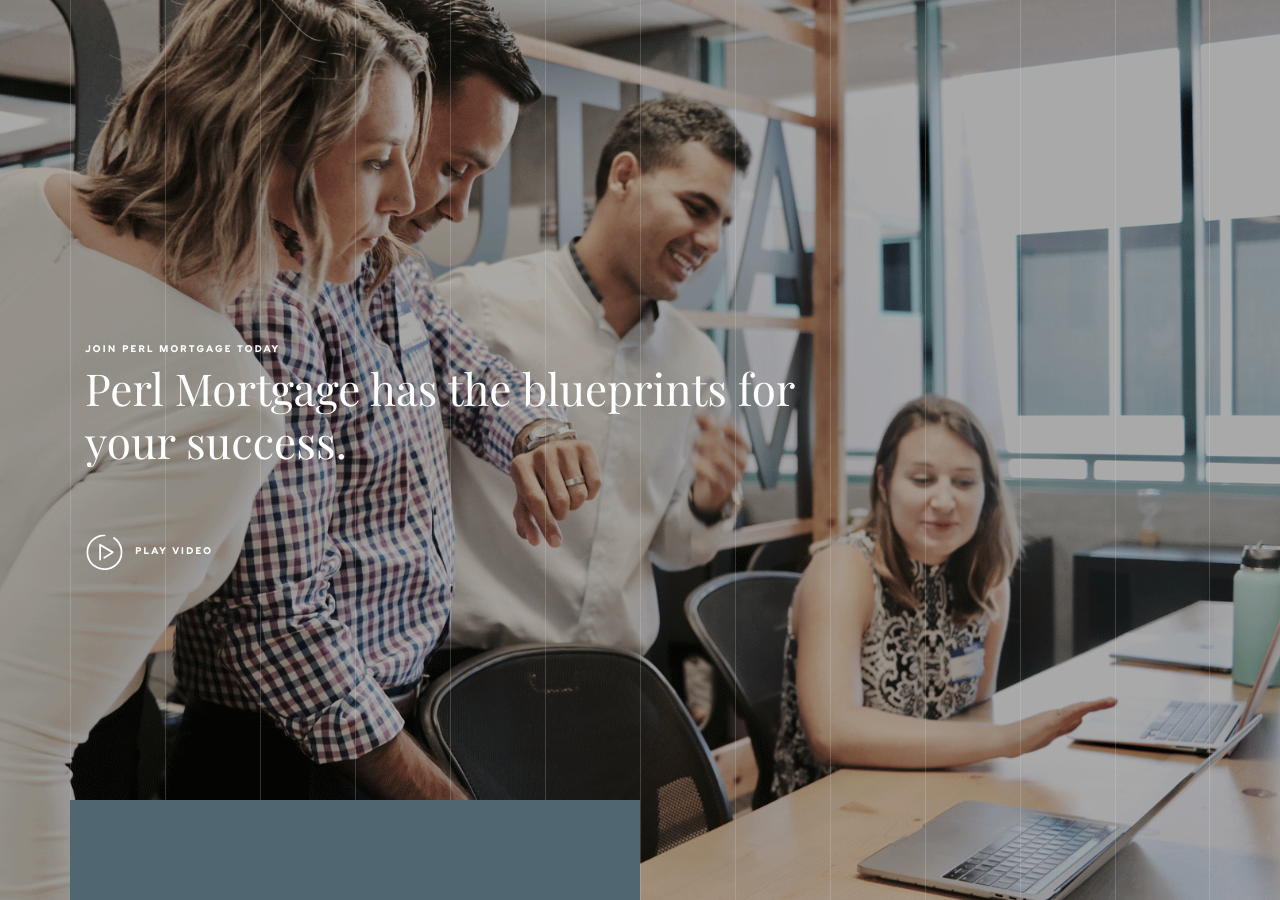
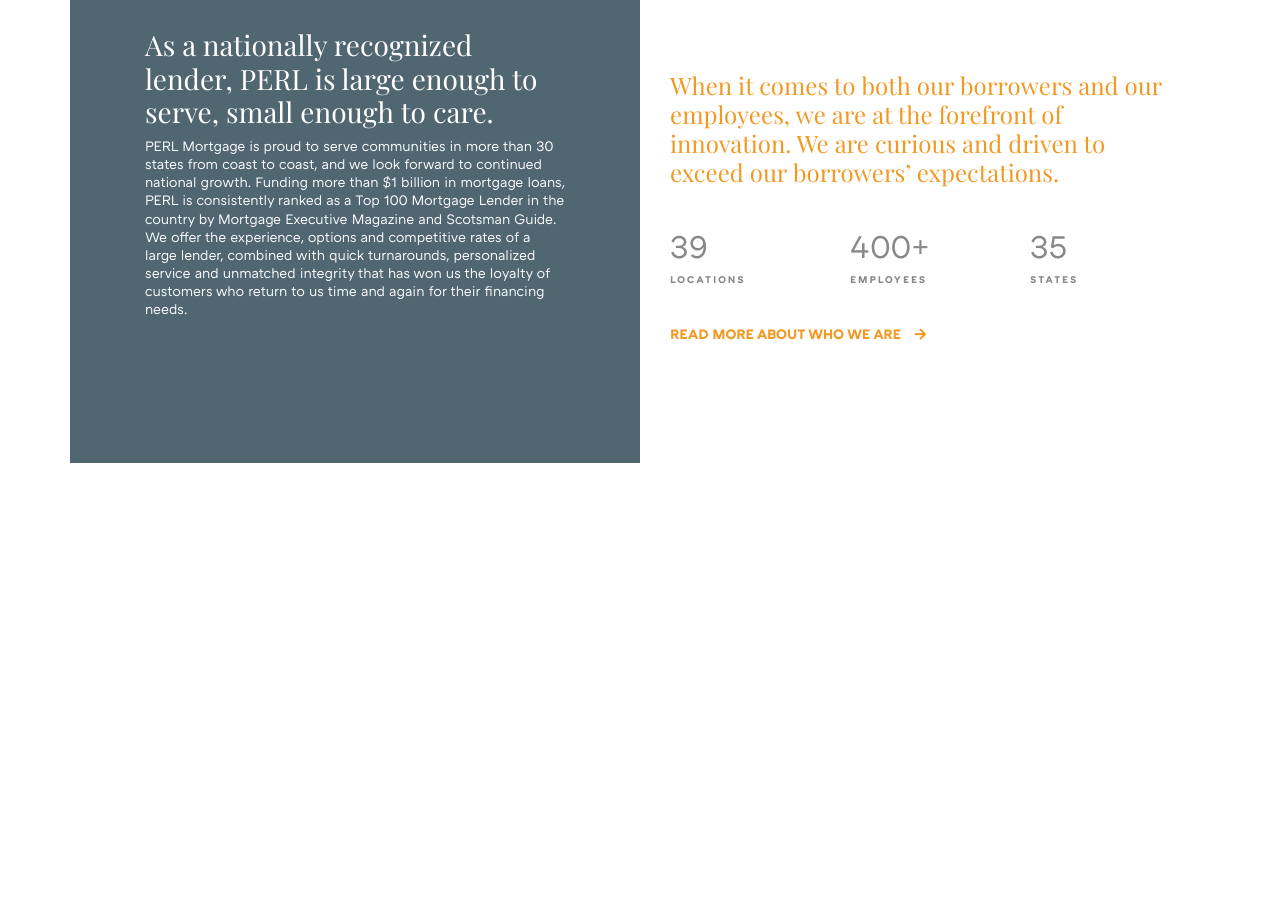
Before and after one commit to perl-mortgage/perl_recruit, a Jekyll site: the page built from index.md, in a window 1280 px wide and 900 px high. Built offline with Jekyll 4.4.1, drawn with Linux system fonts in a browser that asks for light colours; nearby versions of some CDN libraries; some web fonts are replaced; a script that is not in the unit is left out.

Commit message:
Update from Forestry.io - Updated index.md

```diff
--- a/index.md
+++ b/index.md
@@ -1,30 +1,33 @@
 ---
 layout: section-nav
 page_sections:
--   template: intro-header
-    block: intro-header
-    id: Intro
-    title: Introduction
-    featured_image: /uploads/perl_recruit_home.jpg
-    featured_video: https://vimeo.com/236812834
-    headline: Perl Mortgage has the blueprints for your success.
-    tagline: Join Perl Mortgage Today
--   template: home-statistic-block
-    block: home-statistic-block
-    id: About
-    title: Why Perl?
-    left_side: <h3>As a nationally recognized lender, PERL is large enough to serve, small enough to care.</h3><p>PERL Mortgage is proud to serve communities in more than 30 states from coast to coast, and we look forward to continued national growth. Funding more than $1 billion in mortgage loans, PERL is consistently ranked as a Top 100 Mortgage Lender in the country by Mortgage Executive Magazine and Scotsman Guide. We offer the experience, options and competitive rates of a large lender, combined with quick turnarounds, personalized service and unmatched integrity that has won us the loyalty of customers who return to us time and again for their financing needs.</p>
-    right_side: <h4>When it comes to both our borrowers and our employees, we are at the forefront of innovation. We are curious and driven to exceed our borrowers’ expectations.</h4>
-    locations: 39
-    employees: 400+
-    states: 35
-    link: Read more about who we are
--   template:
-    block:
-    id: Support
-    title: Support
--   template:
-    block:
-    id: Culture
-    title: Culture
+- template: home-statistic-block
+  block: home-statistic-block
+  id: About
+  title: Why Perl?
+  left_side: "<h3>As a nationally recognized lender, PERL is large enough to serve,
+    small enough to care.</h3><p>PERL Mortgage is proud to serve communities in more
+    than 30 states from coast to coast, and we look forward to continued national
+    growth. Funding more than $1 billion in mortgage loans, PERL is consistently ranked
+    as a Top 100 Mortgage Lender in the country by Mortgage Executive Magazine and
+    Scotsman Guide. We offer the experience, options and competitive rates of a large
+    lender, combined with quick turnarounds, personalized service and unmatched integrity
+    that has won us the loyalty of customers who return to us time and again for their
+    financing needs.</p>"
+  right_side: "<h4>When it comes to both our borrowers and our employees, we are at
+    the forefront of innovation. We are curious and driven to exceed our borrowers’
+    expectations.</h4>"
+  locations: 39
+  employees: 400+
+  states: 35
+  link: Read more about who we are
+- template:
+  block:
+  id: Support
+  title: Support
+- template:
+  block:
+  id: Culture
+  title: Culture
+
 ---
```
